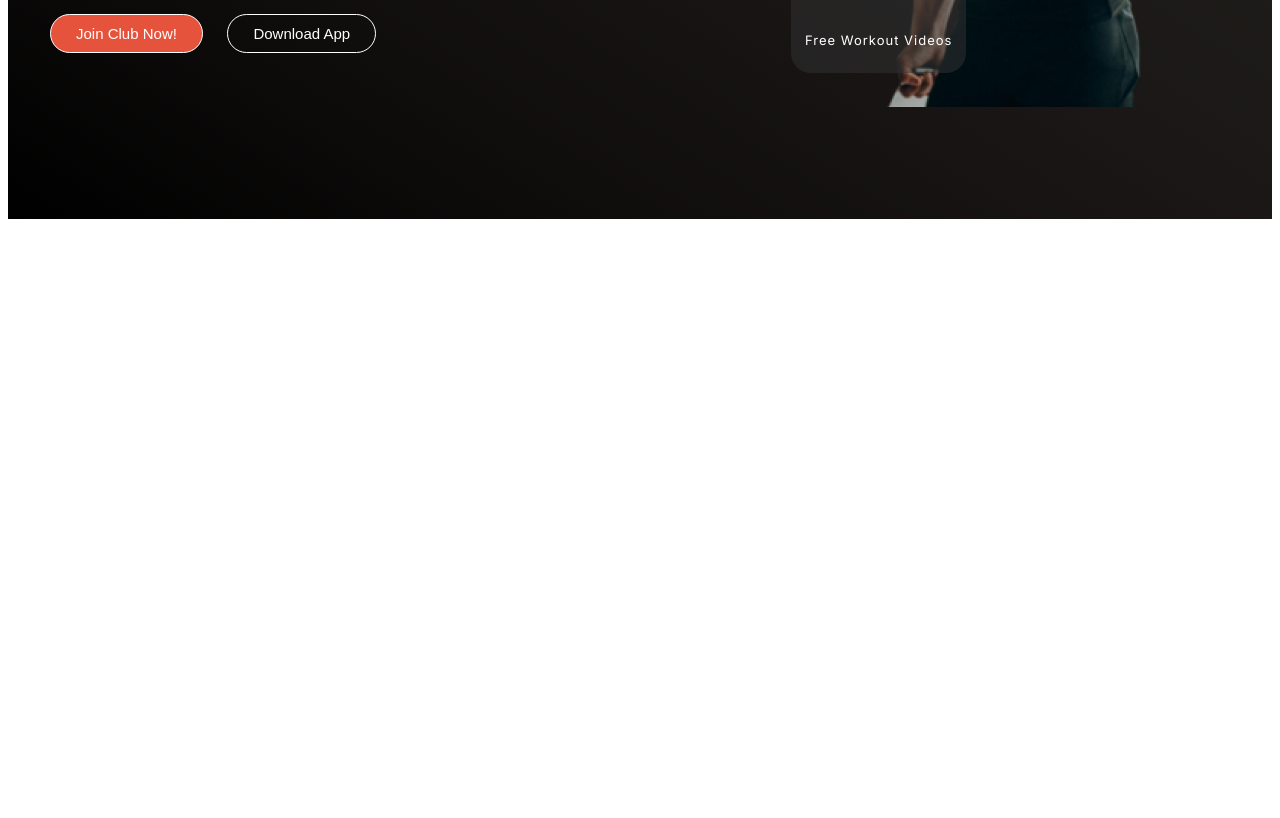
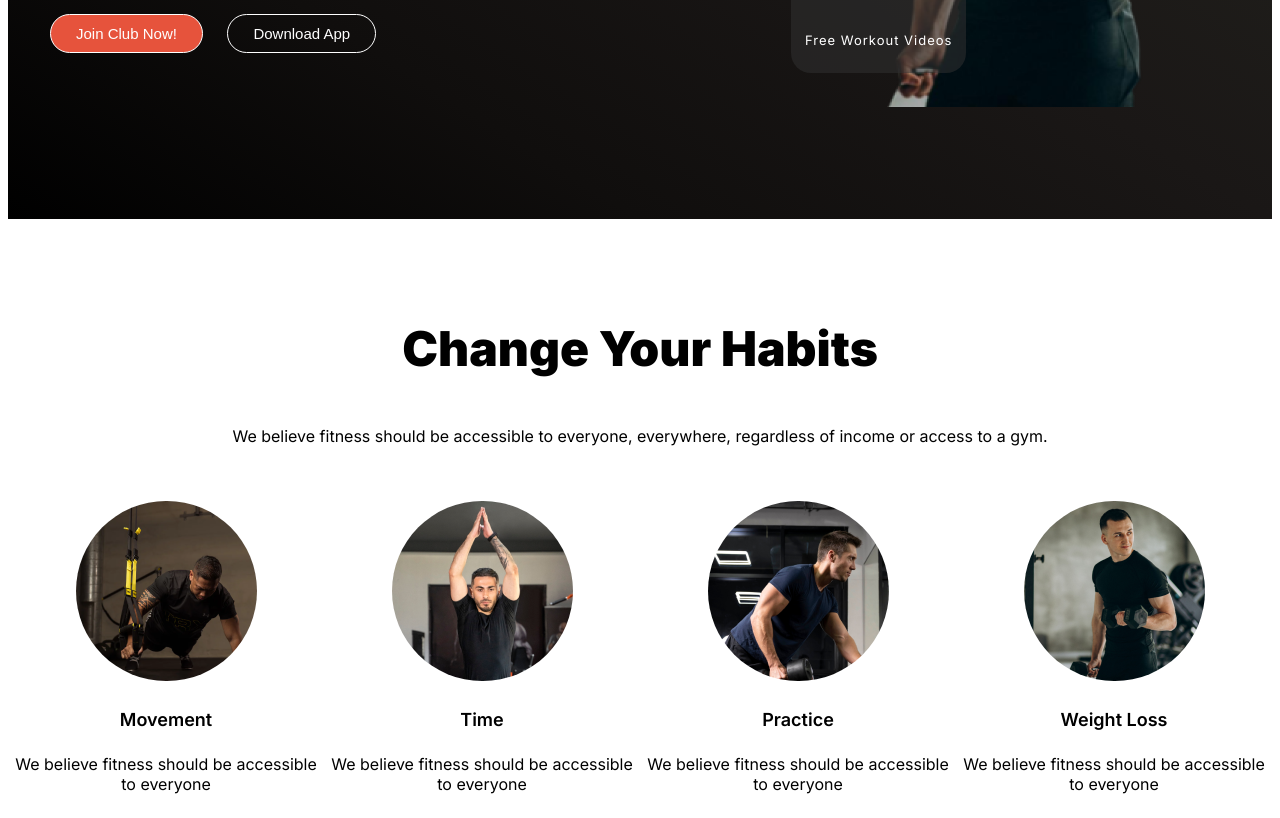
Before and after one commit to Naz-mul11/Assignment-2, a plain HTML site: page index.html in a window 1280 px wide. Shown: the part 754-1572 px from the top of the page. Before the commit the page ends 981 px from the top, so only its background shows below. Drawn offline with Linux system fonts and the light colour scheme.

Commit message:
added the html and css code

```diff
--- a/index.html
+++ b/index.html
@@ -41,7 +41,8 @@
       <div class="hero_container">
         <div class="hreo_text_section">
           <h1>Get body in <br>
-                   <span>shape</span> & stay <br> healthy</h1>
+            <span>shape</span> & stay <br> healthy
+          </h1>
           <p>
             A huge selection of health and fitness content, healthy recipes <br> and
             transformation stories to help you get fit and stay fit!
@@ -67,6 +68,34 @@
   </header>
 
   <main>
+    <div>
+      <div class="con-1">
+        <h3 class="con-title">Change Your Habits</h3>
+        <p>We believe fitness should be accessible to everyone, everywhere, regardless of income or access to a gym.</p>
+      </div>
+      <div class="con-2">
+        <div>
+          <img class="img" src="images/image 3.png" alt="">
+          <h4 class="img-subtitle">Movement</h4>
+          <p>We believe fitness should be accessible to everyone</p>
+        </div>
+        <div>
+          <img class="img" src="images/image 2.png" alt="">
+          <h4 class="img-subtitle">Time</h4>
+          <p>We believe fitness should be accessible to everyone</p>
+        </div>
+        <div>
+          <img class="img" src="images/image 4.png" alt="">
+          <h4 class="img-subtitle">Practice</h4>
+          <p>We believe fitness should be accessible to everyone</p>
+        </div>
+        <div>
+          <img class="img" src="images/image 5.png" alt="">
+          <h4 class="img-subtitle">Weight Loss</h4>
+          <p>We believe fitness should be accessible to everyone</p>
+        </div>
+      </div>
+    </div>
 
   </main>
   <footer>
--- a/style/style.css
+++ b/style/style.css
@@ -188,3 +188,33 @@ nav li a{
     text-align: left;
     color: #ffffff;
   }
+
+  /* main section  */
+  main{
+    max-width: 1440px;
+    margin: 0 auto;
+  }
+  .con-1{
+    text-align: center;
+    margin-top: 100px;
+    margin-bottom: 55px;
+  }
+  .con-title{
+    font-weight: 900;
+    font-size: 48px;
+  }
+  .con-2{
+    display: flex;
+    align-items: center;
+    text-align: center;
+  }
+  .img{
+    border-radius: 90px;
+
+  }
+  .img-subtitle{
+    text-align: center;
+    font-weight: 600;
+    font-size: 18px;
+
+  }
```
Lines whose indentation alone changed are shown as unchanged.
